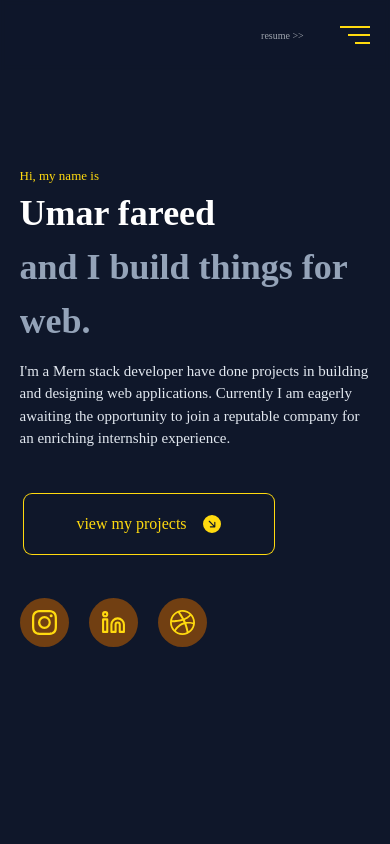
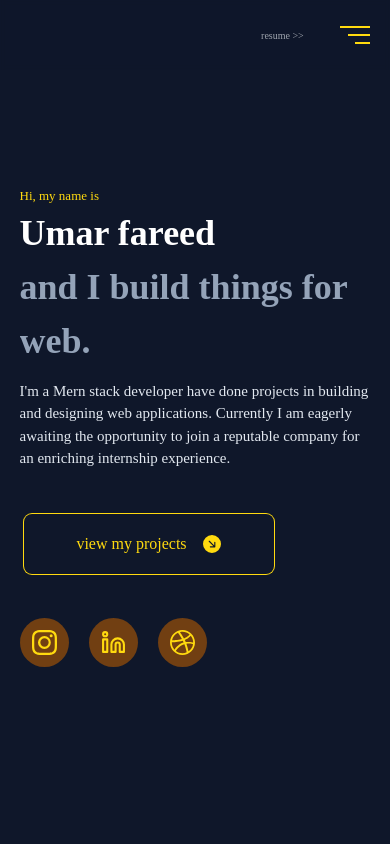
Before and after one commit to FAREED-3125/fareedPortfolio, a React (Create React App) app: page / in a window 390 px wide. Shown: the top 844 px of the page. Built offline with nearby package versions, Linux system fonts and the light colour scheme.

Commit message:
Width added

```diff
--- a/src/components/Hero.jsx
+++ b/src/components/Hero.jsx
@@ -76,7 +76,7 @@ const Hero = () => {
         </m.div>
         {/* sliding up page animation container ends */}
         {/* Text-container starts */}
-        <div className="overflow-hidden w-full h-[700px] lg:mt-10    flex justify-center flex-col gap-0">
+        <div className="overflow-hidden w-full h-[700px] mt-10 lg:mt-10    flex justify-center flex-col gap-0">
           <div className="w-[90%] md:w-[85%] lg:w-[70%] mx-auto ">
             <div className="overflow-hidden">
               <m.div
@@ -145,7 +145,7 @@ const Hero = () => {
             {/* view my Projects  container ends */}
           </div>{" "}
           {/* social media container starts */}{" "}
-          <div className="overflow-hidden w-[90%] h-[120px] lg:h-max lg:w-[60px]  mx-auto lg:absolute lg:bottom-10 lg:left-8">
+          <div className="overflow-hidden w-[90%] md:w-[85%] h-[120px] lg:h-max lg:w-[60px]  mx-auto lg:absolute lg:bottom-10 lg:left-8">
             {" "}
             <m.div
               variants={textVariant}
```
